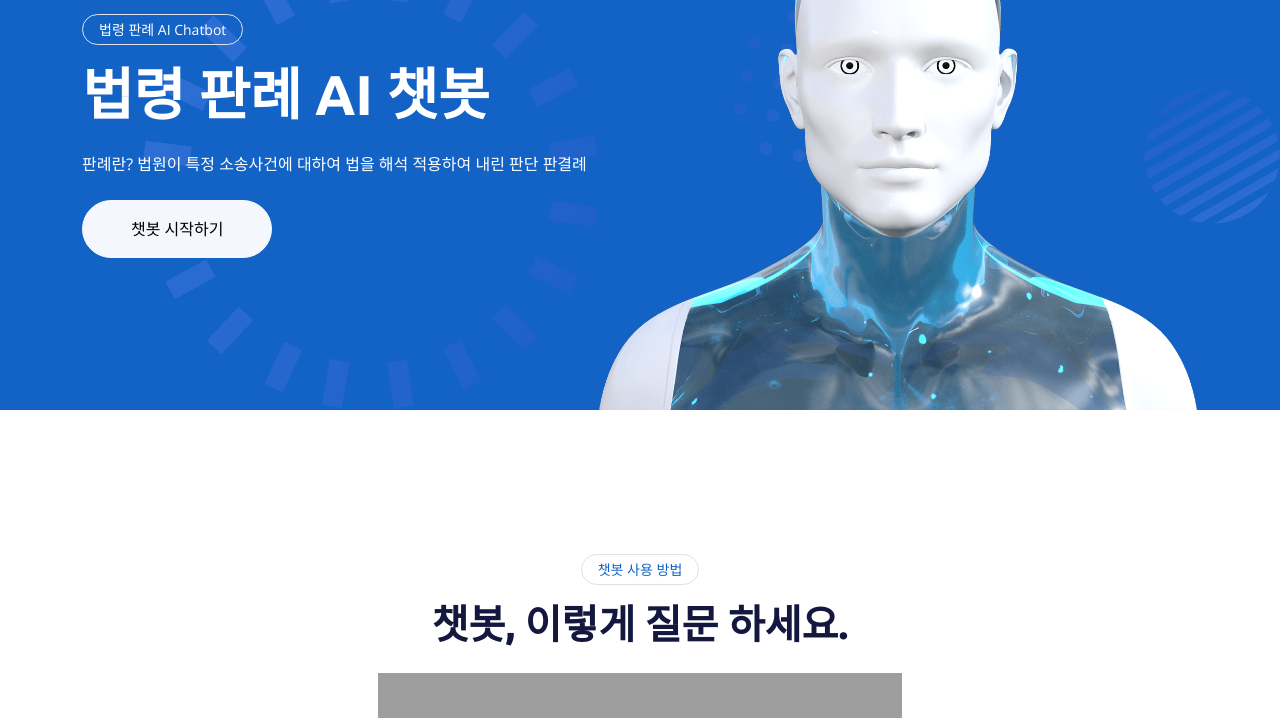
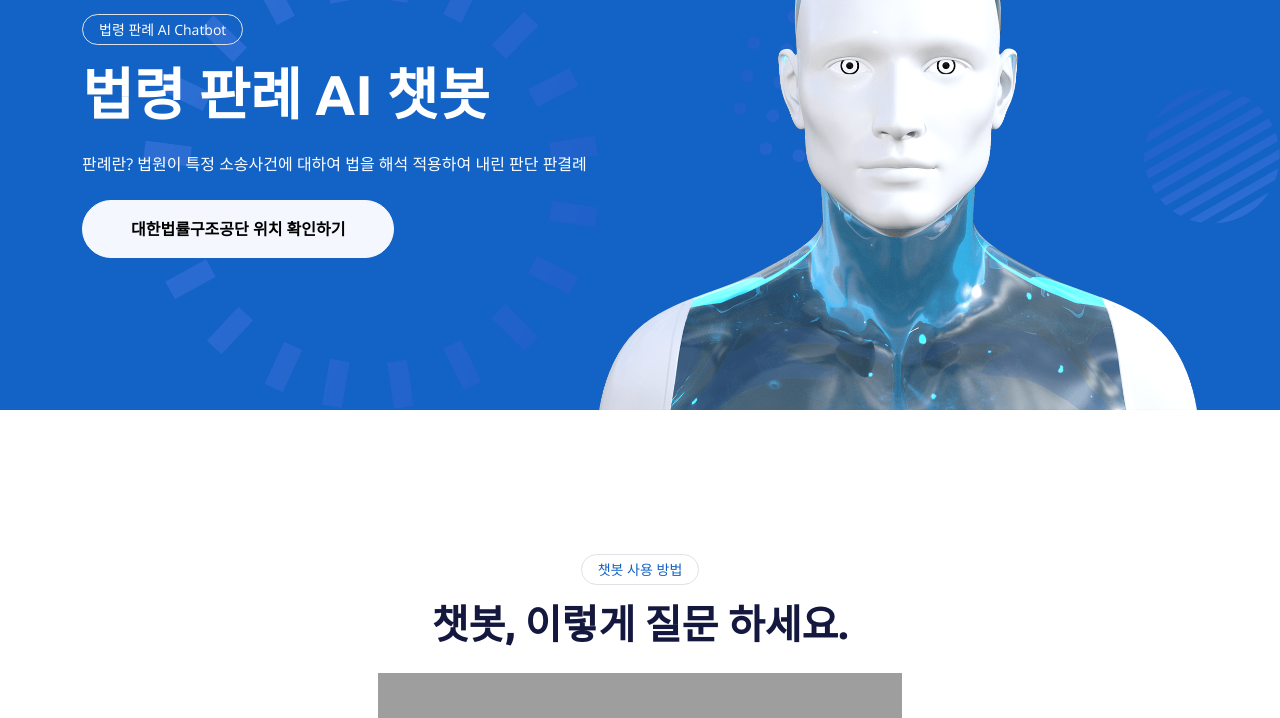
Before and after one commit to bong9C/Chatbotproject2023.10, a Flask app: page /index in a window 1280 px wide. Shown: the part 234-952 px from the top of the page. Run offline with Flask 3, Linux system fonts and the light colour scheme; some libraries are stand-ins or nearby versions; grey boxes are pictures that could not be loaded.

Commit message:
23.10.26 챗봇 만들기

```diff
--- a/templates/chatbot.html
+++ b/templates/chatbot.html
@@ -40,7 +40,7 @@
         </div>
         <div class="row justify-content-center">
             <div class="col-lg-7">
-                <p class="text-center mb-4">오른쪽 하단 <font color="#800080"><strong>보라색 채팅 아이콘을 눌러</strong></font>,궁금하신 법적인 판례를 질문해주세요.<br><a href="https://www.law.go.kr/">국가법령정보센터
+                <p class="text-center mb-4">오른쪽 하단 <font color="#800080"><strong>보라색 로봇 아이콘을 눌러</strong></font>,궁금하신 법적인 판례를 질문해주세요.<br><a href="https://www.law.go.kr/">국가법령정보센터
                         바로가기</a>.</p>
                 <div class="wow fadeIn" data-wow-delay="0.3s">
                 </div>
@@ -64,7 +64,7 @@
     </svg>
 </button>
 
-
+<div title_html = "대한 법률 구조 공단"></div>
 <div class="mx-auto text-center">
 <iframe src="{{url_for('static', filename='img/공단map.html')}}" frameborder="1"
 width="900" height="600"></iframe></div>
--- a/templates/index.html
+++ b/templates/index.html
@@ -4,7 +4,7 @@
     <div class="btn btn-sm border rounded-pill text-white px-3 mb-3 animated slideInRight">법령 판례 AI Chatbot</div>
     <h1 class="display-4 text-white mb-4 animated slideInRight">법령 판례 AI 챗봇</h1>
     <p class="text-white mb-4 animated slideInRight">판례란? 법원이 특정 소송사건에 대하여 법을 해석 적용하여 내린 판단 판결례</p>
-    <a href="/chatbot" class="btn btn-light py-sm-3 px-sm-5 rounded-pill me-3 animated slideInRight">챗봇 시작하기</a>
+    <a href="/chatbot" class="btn btn-light py-sm-3 px-sm-5 rounded-pill me-3 animated slideInRight"><strong>대한법률구조공단 위치 확인하기</strong></a>
 
 {% endblock %}
 
```
